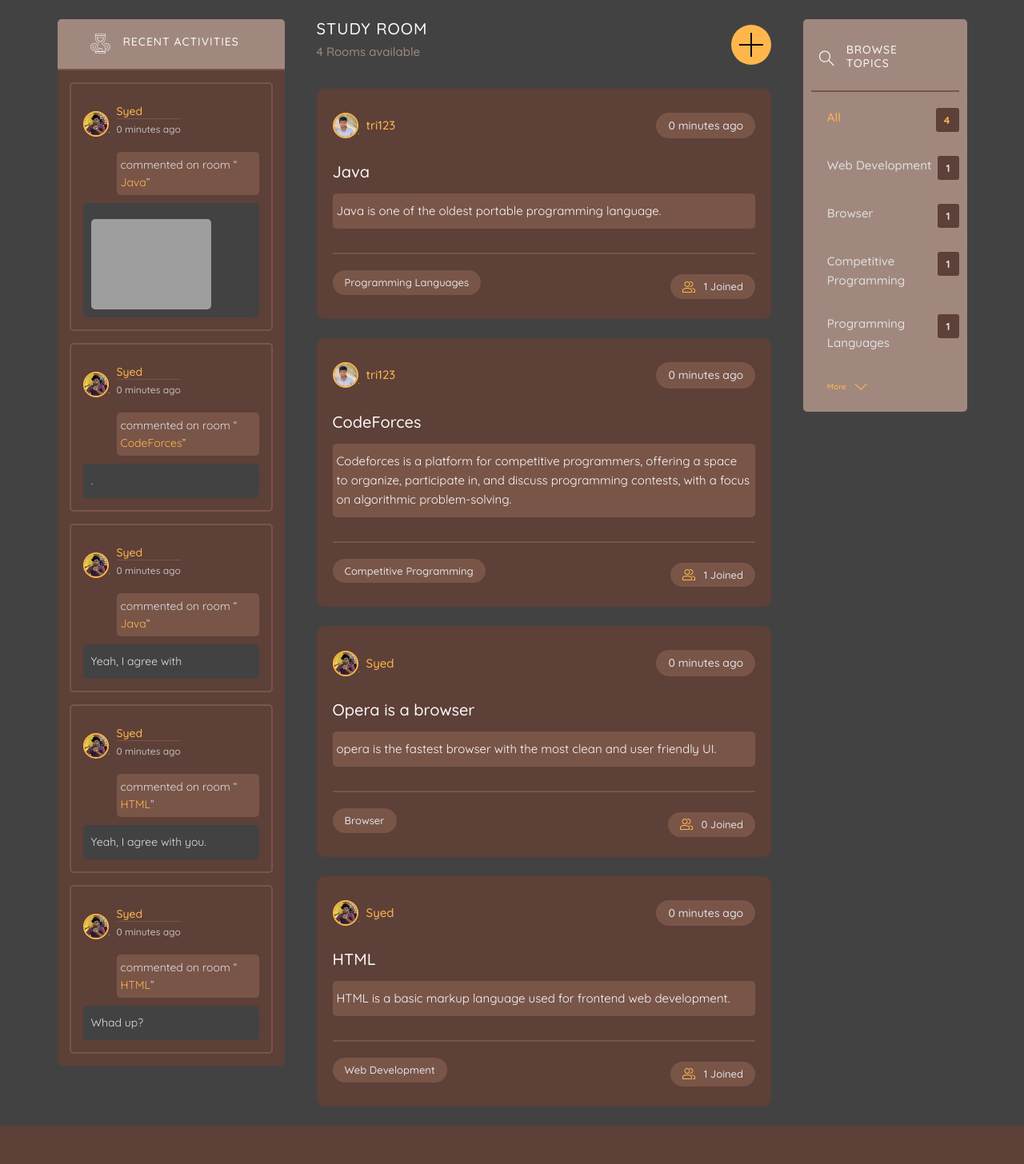
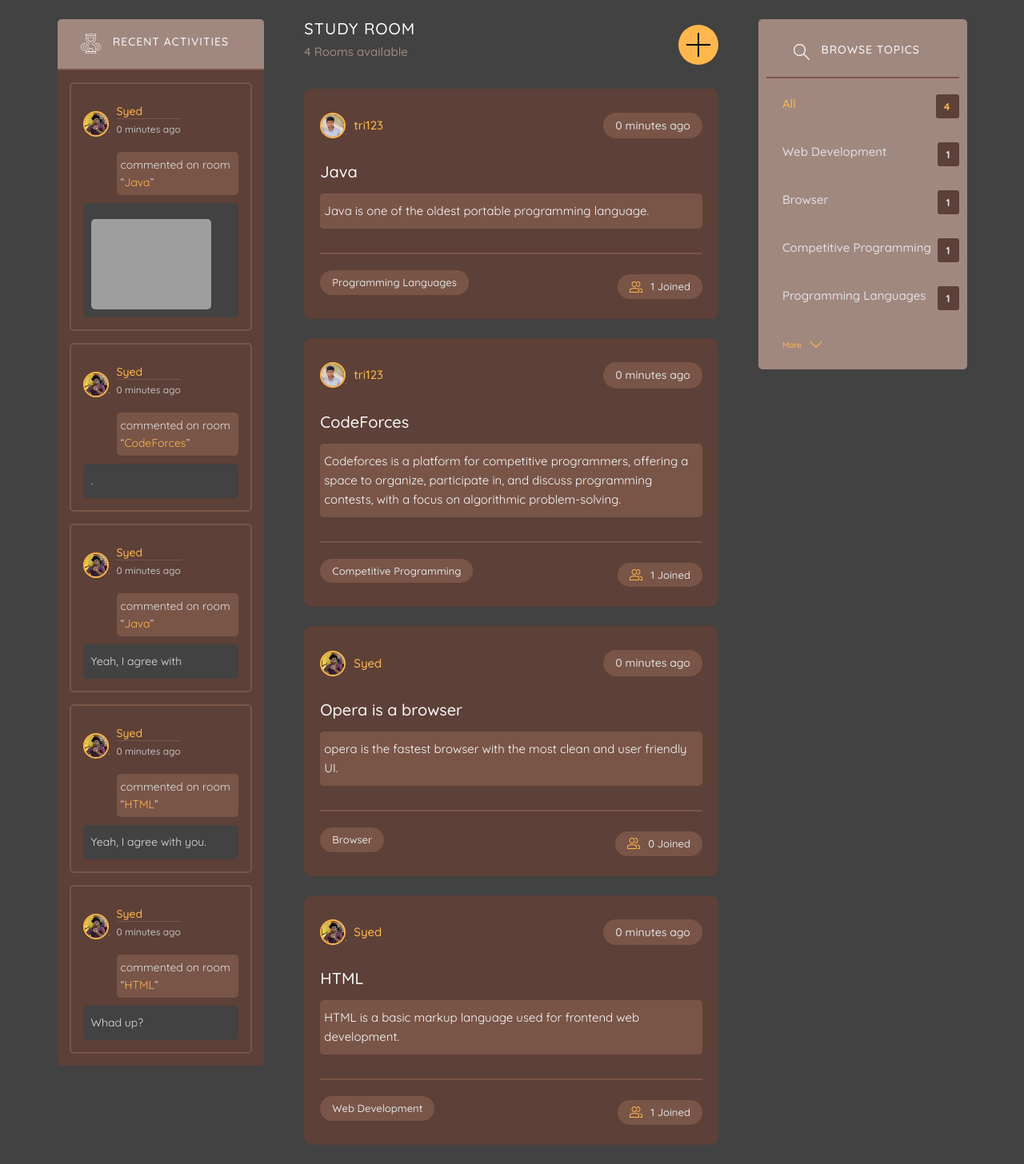
Before and after one commit to SyedYeasin-Coder/StudyRoom-Project_Django, a Django app: page / in a window 1280 px wide. Shown: the part 70-1526 px from the top of the page at 80% size. Before the commit the page ends 1478 px from the top, so only its background shows below. Run offline with Django 5.2, Linux system fonts and the light colour scheme; data comes from the database, SQL or seed files in the repository; grey boxes are pictures that could not be loaded.

Commit message:
Final Features Added

```diff
--- a/static/styles/style.css
+++ b/static/styles/style.css
@@ -207,7 +207,7 @@ a {
 
 /*========== components ==========*/
 .container {
-  max-width: 120rem;
+  max-width: 150rem;
   width    : 90%;
   margin   : auto;
   position : relative;
@@ -578,6 +578,7 @@ a {
   display        : flex;
   justify-content: space-between;
   align-items    : flex-start;
+  gap: 5rem;
 }
 
 .layout--3>.container>div:first-child {
@@ -590,8 +591,8 @@ a {
 }
 
 .layout--3>.container>div:last-child {
-  flex-basis   : 18%;
-  max-width    : 22.5rem;
+  flex-basis: 25%;
+  /* max-width    : 22.5rem; */
   background   : var(--color-dark-light);
   padding      : 1rem;
   border-radius: 5px;
```
